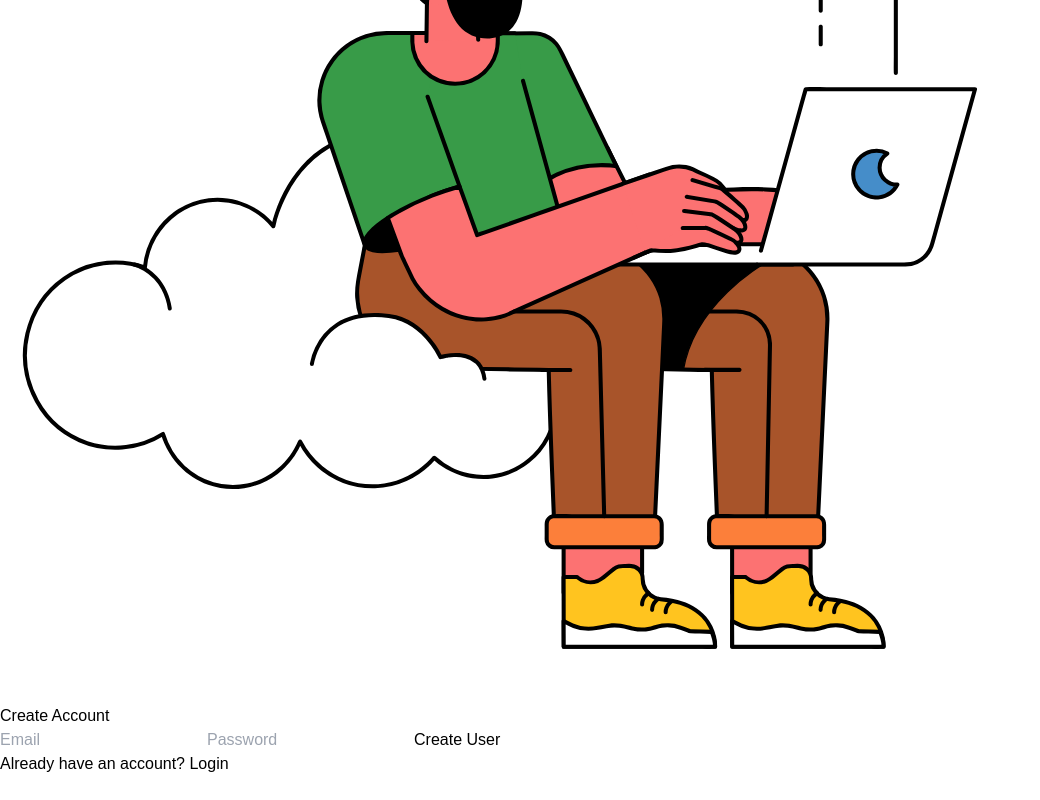
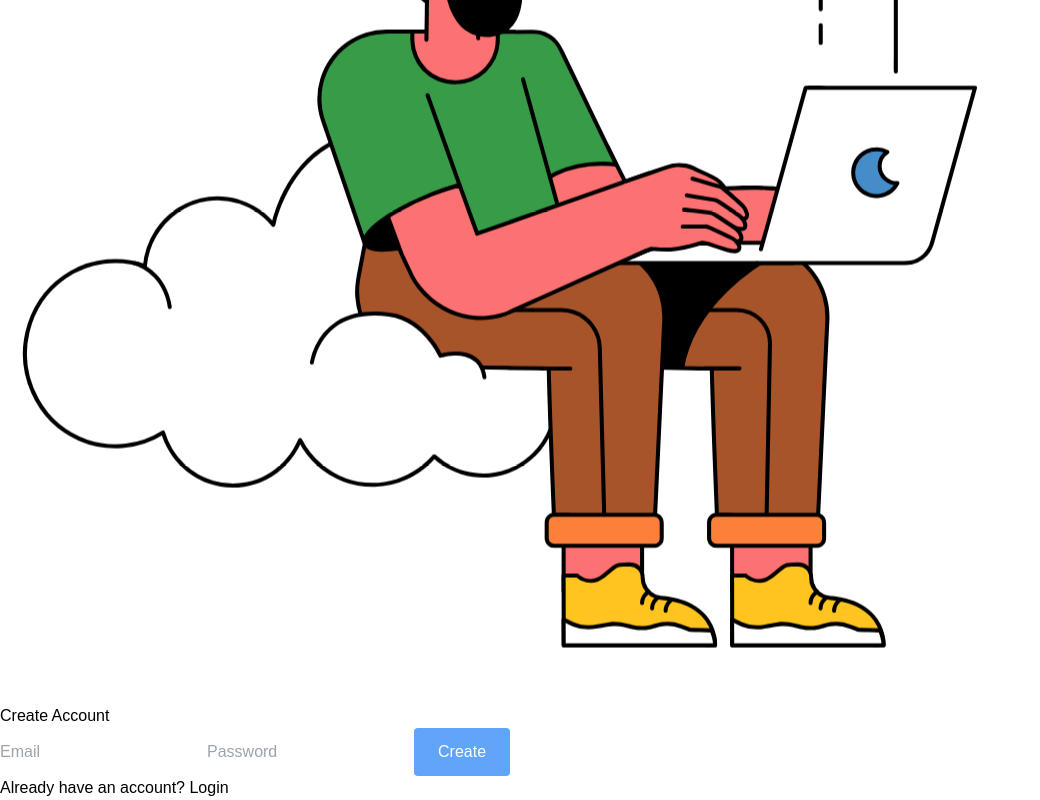
Before and after one commit to zachareemende/FirebaseAuth, a React app: page / in a window 1280 px wide. Shown: the part 296-1096 px from the top of the page, without its empty margins (0-1040 px from the left). Before the commit the page ends 1072 px from the top, so only its background shows below. Built offline with nearby package versions, Linux system fonts and the light colour scheme; no server answers; the HTML template or start-up script is replaced by a standard one.

Commit message:
adjusted css file structure and added styling

```diff
--- a/src/App.jsx
+++ b/src/App.jsx
@@ -8,6 +8,8 @@ import { Login } from "./components/Login";
 
 import cloudGuy from "./assets/images/cloudGuy.svg";
 import keyGuy from "./assets/images/keyGuy.svg";
+
+import "./assets/css/App.css";
 
 function App() {
   const [user, setUser] = useState(null);
@@ -55,7 +57,7 @@ function App() {
           <div className="flex items-center justify-center flex-1 bg-gradient-to-r from-blue-400 to-white">
             <img
               src={location.pathname === "/login" ? keyGuy : cloudGuy}
-              className="h-auto w-3/4 max-h-full"
+              className="h-auto w-3/4 max-h-full floating-image"
               alt="Image"
             />
           </div>
--- /dev/null
+++ b/src/assets/css/App.css
@@ -0,0 +1,55 @@
+.floating-image {
+  position: relative;
+  animation: float 3s ease-in-out infinite;
+  transform-origin: center;
+}
+
+.floating-image img {
+  display: block;
+}
+
+@keyframes float {
+  0%,
+  100% {
+    transform: translateY(0);
+  }
+  50% {
+    transform: translateY(-10px);
+  }
+}
+
+.cool-button {
+  display: inline-block;
+  padding: 12px 24px;
+  background-color: rgb(96, 165, 250);
+  color: #fff;
+  font-size: 16px;
+  border: none;
+  border-radius: 4px;
+  position: relative;
+  overflow: hidden;
+  transition: transform 0.3s, box-shadow 0.3s;
+}
+
+.cool-button:before {
+  content: "";
+  position: absolute;
+  top: 0;
+  left: 0;
+  width: 100%;
+  height: 100%;
+  background-color: rgba(255, 255, 255, 0.2);
+  transform: scaleX(0);
+  transform-origin: left;
+  transition: transform 0.3s;
+  z-index: -1;
+}
+
+.cool-button:hover {
+  transform: translateY(-3px);
+  box-shadow: 0 4px 8px rgba(0, 0, 0, 0.1);
+}
+
+.cool-button:hover:before {
+  transform: scaleX(1);
+}
--- a/src/components/Login.jsx
+++ b/src/components/Login.jsx
@@ -42,7 +42,7 @@ export const Login = () => {
 
         <button
           onClick={login}
-          className=" w-full bg-blue-400 hover:bg-blue-700 text-white font-bold py-2 px-4 rounded"
+          className=" w-full bg-blue-400 hover:bg-blue-700 text-white font-bold py-2 px-4 rounded cool-button"
         >
           Login
         </button>
--- a/src/components/Register.jsx
+++ b/src/components/Register.jsx
@@ -50,9 +50,9 @@ export const Register = () => {
 
         <button
           onClick={register}
-          className="w-full bg-blue-400 hover:bg-blue-700 text-white font-bold py-2 px-4 rounded"
+          className="w-full bg-blue-400 hover:bg-blue-700 text-white font-bold py-2 px-4 rounded cool-button"
         >
-          Create User
+          Create
         </button>
 
         <p className="mt-4">
--- a/src/main.jsx
+++ b/src/main.jsx
@@ -1,6 +1,6 @@
 import React from "react";
 import ReactDOM from "react-dom/client";
-import "./index.css";
+import './assets/css/index.css';
 import App from "./App";
 import { BrowserRouter } from "react-router-dom";
 const root = ReactDOM.createRoot(document.getElementById("root"));
```
Also changed, not shown: src/assets/css/index.css (renamed from src/index.css).
